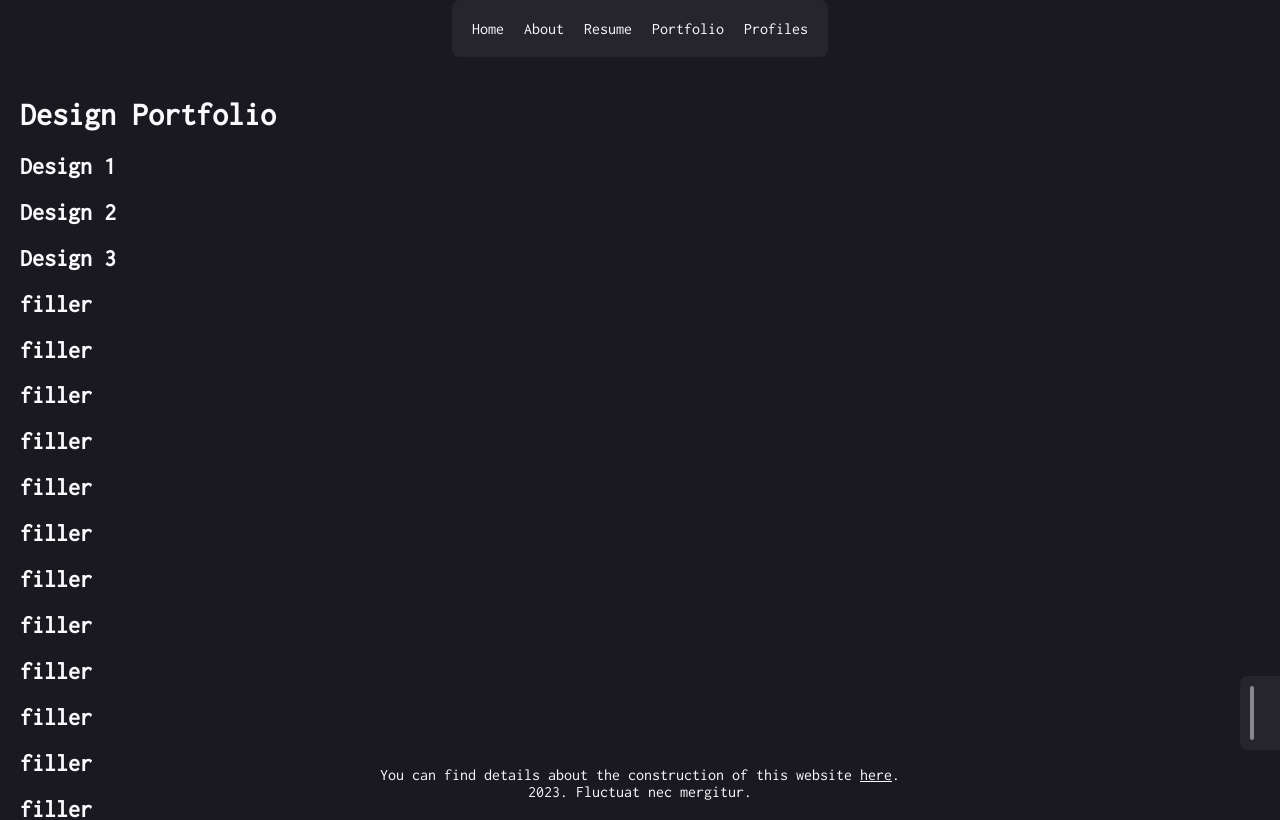
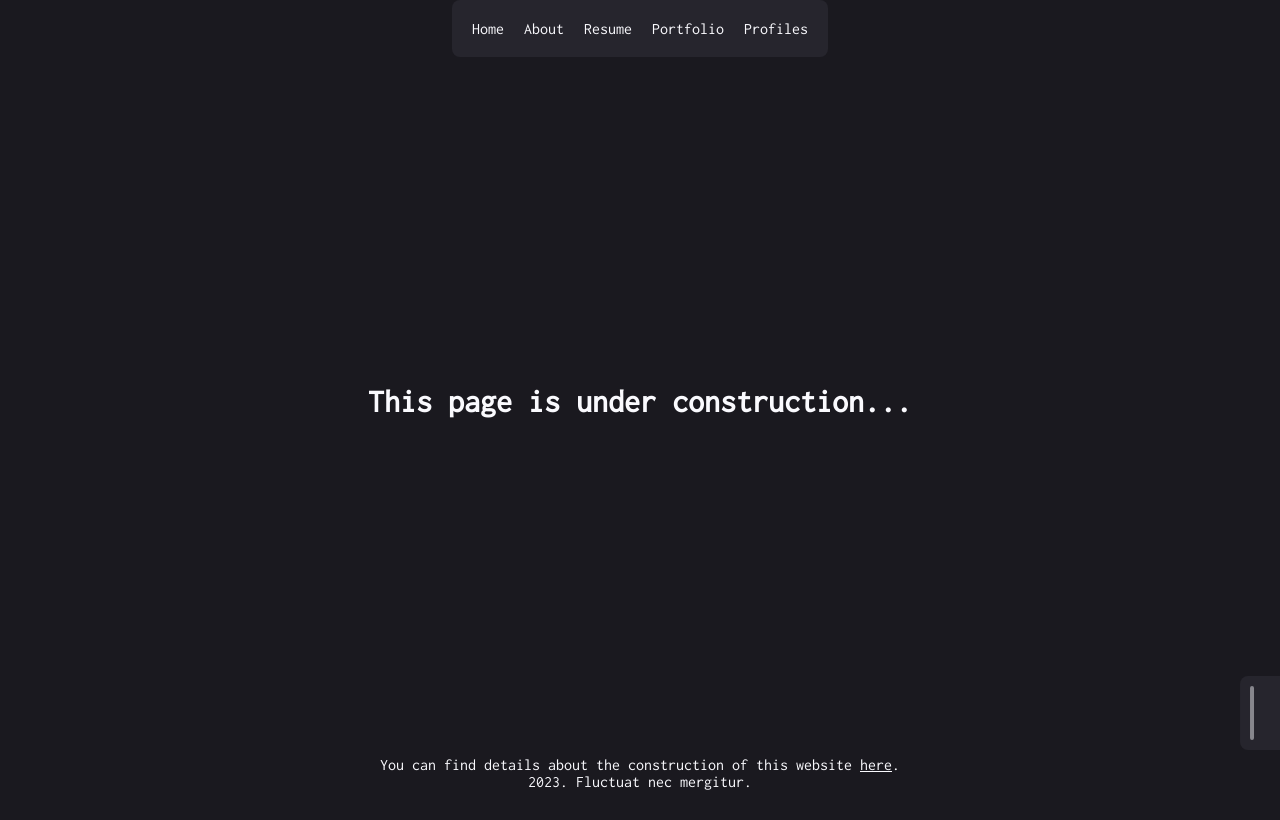
Before and after one commit to johnmays/johnmays.github.io, a React (Create React App) app: page /designportfolio in a window 1280 px wide. Shown: the top 820 px of the page. Built offline with nearby package versions, Linux system fonts and the light colour scheme.

Commit message:
changed page contents (portfolio page)

```diff
--- a/src/Pages/DesignPortfolio.js
+++ b/src/Pages/DesignPortfolio.js
@@ -1,38 +1,8 @@
-import { useState } from "react"
+export default function DesignPortfolio() {
 
-export default function DesignPortfolio() {
-    const [entries, setEntries] = useState([
-        {title: 'Design 1', body: 'I designed this...', id: 1},
-        {title: 'Design 2', body: 'I designed this...', id: 2},
-        {title: 'Design 3', body: 'I designed this...', id: 3},
-        {title: 'filler', body: 'I designed this...', id: 4},
-        {title: 'filler', body: 'I designed this...', id: 5},
-        {title: 'filler', body: 'I designed this...', id: 6},
-        {title: 'filler', body: 'I designed this...', id: 7},
-        {title: 'filler', body: 'I designed this...', id: 8},
-        {title: 'filler', body: 'I designed this...', id: 9},
-        {title: 'filler', body: 'I designed this...', id: 10},
-        {title: 'filler', body: 'I designed this...', id: 11},
-        {title: 'filler', body: 'I designed this...', id: 12},
-        {title: 'filler', body: 'I designed this...', id: 13},
-        {title: 'filler', body: 'I designed this...', id: 14},
-        {title: 'filler', body: 'I designed this...', id: 15},
-        {title: 'filler', body: 'I designed this...', id: 16},
-        {title: 'filler', body: 'I designed this...', id: 17},
-        {title: 'filler', body: 'I designed this...', id: 18},
-        {title: 'filler', body: 'I designed this...', id: 19},
-        {title: 'filler', body: 'I designed this...', id: 20},
-        {title: 'filler', body: 'I designed this...', id: 21},
-        // in the future, probably add a date + an imlink & also maybe contain this in a json
-    ])
     return(
-        <div>
-            <h1>Design Portfolio</h1>
-            {entries.map((entry) => (
-                <div className="entry-title" key={entry.id}>
-                    <h2>{entry.title}</h2>
-                </div>
-            ))}
+        <div className="content-box">
+            <h1>This page is under construction...</h1>
         </div>
     )
 }
```
